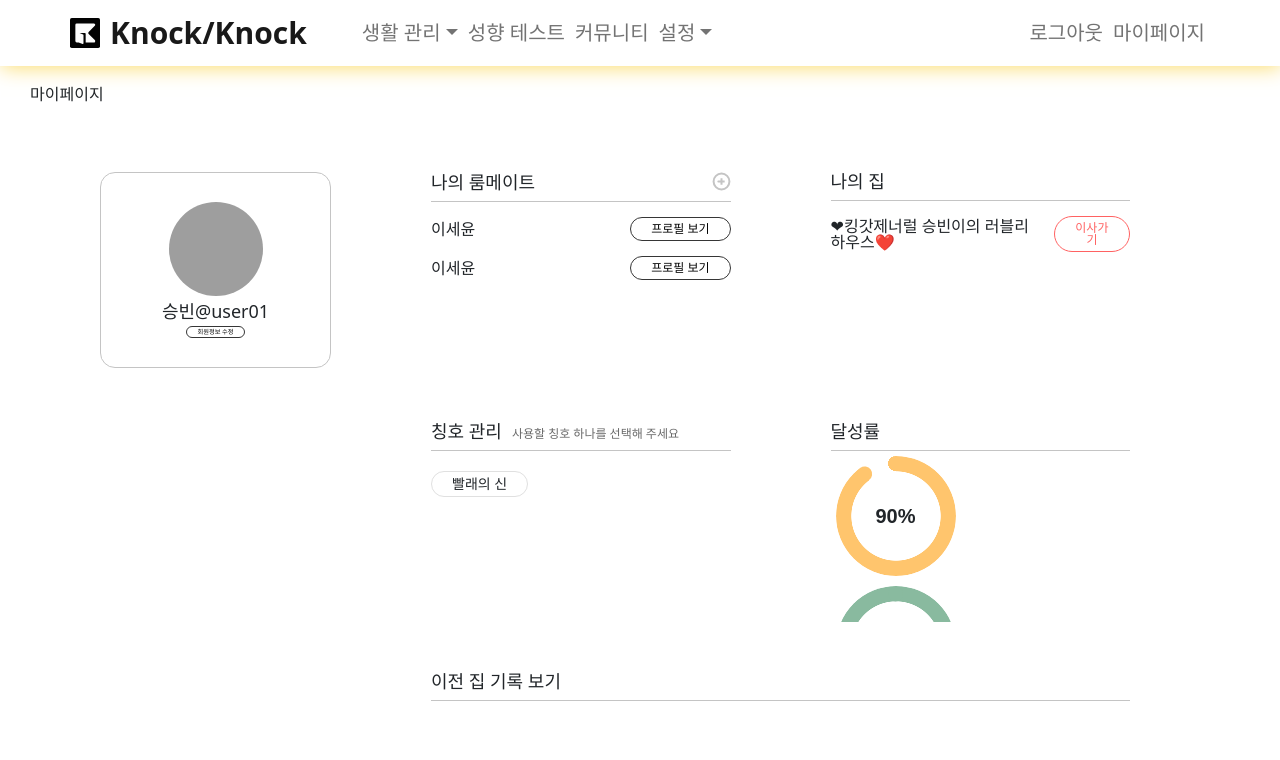
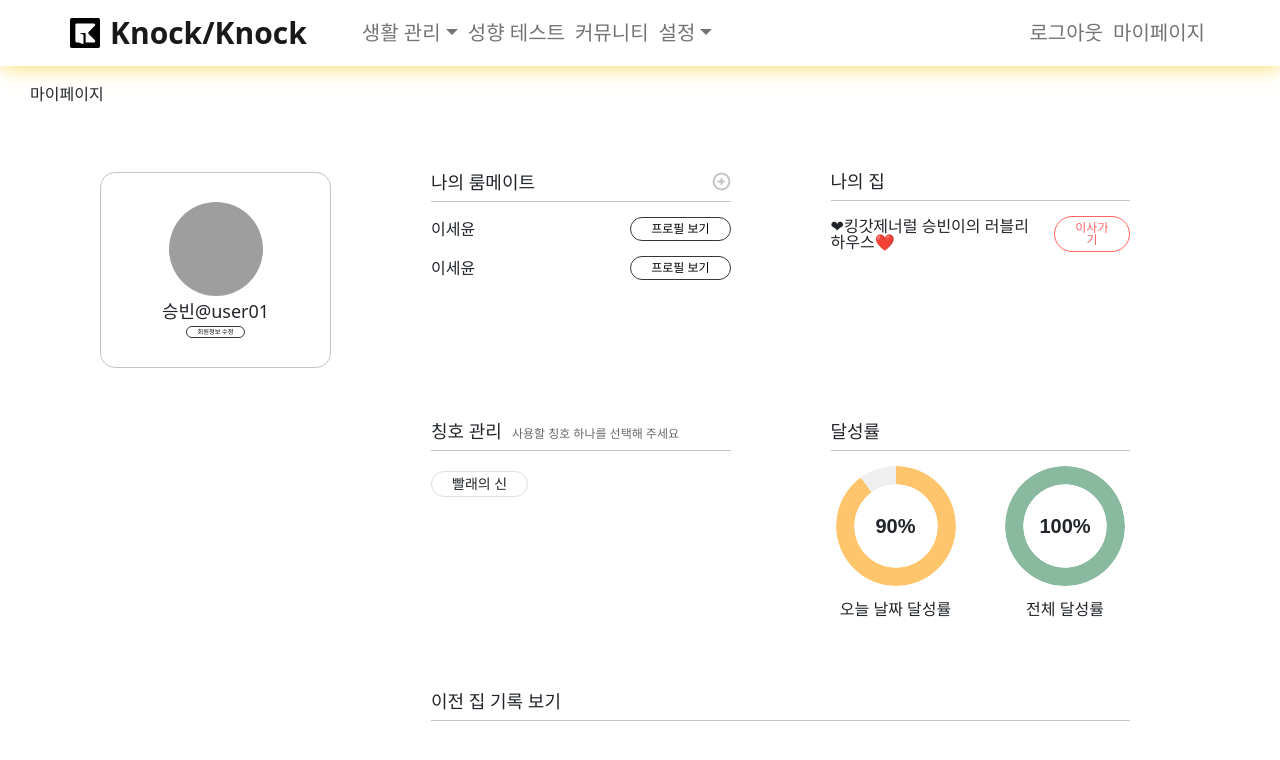
Before and after one commit to piro16knockknock/knockknock_react, a React (Create React App) app: page /mypage in a window 1280 px wide. Shown: the top 760 px of the page. Built offline with nearby package versions, Linux system fonts and the light colour scheme; grey boxes are pictures that could not be loaded; a web font is replaced by a local one.

Commit message:
[DESIGN] pie 각지게, bar 배경 추가

```diff
--- a/src/components/pie.jsx
+++ b/src/components/pie.jsx
@@ -9,7 +9,7 @@ const Pie = ({
 }) => {
   return (
     <div
-      className={`${styles[`pie`]} ${styles[`animate`]}`}
+      className={`${styles[`pie`]} ${styles[`animate`]} ${styles[`no-round`]}`}
       style={{
         "--p": `${percentage}`,
         "--b": `${barSize}px`,
--- a/src/pages/mypage/goal.jsx
+++ b/src/pages/mypage/goal.jsx
@@ -1,6 +1,6 @@
 import Pie from "components/pie";
 import React from "react";
-import styles from "styles/mypage/myhouse.module.css";
+import styles from "styles/mypage/goal.module.css";
 import "styles/colors.css";
 const Goal = (props) => {
   return (
@@ -8,15 +8,16 @@ const Goal = (props) => {
       <div className={styles[`title`]}>
         <h3>달성률</h3>
       </div>
-      <ul>
+      <ul className={styles[`pies`]}>
         <li>
           <Pie
             percentage={90}
             width={120}
             barColor={`#FFC56D`}
             fontSize={20}
-            barSize={15}
+            barSize={18}
           />
+          <span>오늘 날짜 달성률</span>
         </li>
         <li>
           <Pie
@@ -24,8 +25,9 @@ const Goal = (props) => {
             width={120}
             barColor={`#89BA9F`}
             fontSize={20}
-            barSize={15}
+            barSize={18}
           />
+          <span>전체 달성률</span>
         </li>
       </ul>
     </section>
--- a/src/styles/components/pie.module.css
+++ b/src/styles/components/pie.module.css
@@ -37,12 +37,22 @@
     #000 calc(100% - var(--b))
   );
 }
-.pie:after {
+/* .pie:after {
   inset: calc(50% - var(--b) / 2);
   background: var(--c);
   transform: rotate(calc(var(--p) * 3.6deg))
     translateY(calc(50% - var(--w) / 2));
+} */
+
+.no-round:before {
+  background-color: #efefef;
+
+  background-size: 0 0, auto;
 }
+.no-round:after {
+  content: none;
+}
+
 .animate {
   animation: p 1s 0.5s both;
 }
--- a/src/styles/mypage/goal.module.css
+++ b/src/styles/mypage/goal.module.css
@@ -1,6 +1,6 @@
 .container {
   margin: 0 5rem 5rem 5rem;
-  height: 20rem;
+  height: 22rem;
   overflow: auto;
 }
 .title {
@@ -12,3 +12,19 @@
   justify-content: space-between;
   border-bottom: 0.5px solid #c4c4c4;
 }
+
+.pies {
+  display: flex;
+  justify-content: space-between;
+}
+.pies > li {
+  text-align: center;
+  margin: 1rem 0;
+  display: flex;
+  flex-direction: column;
+}
+
+.pies > li > span {
+  font-size: 1.6rem;
+  margin-top: 1rem;
+}
```
